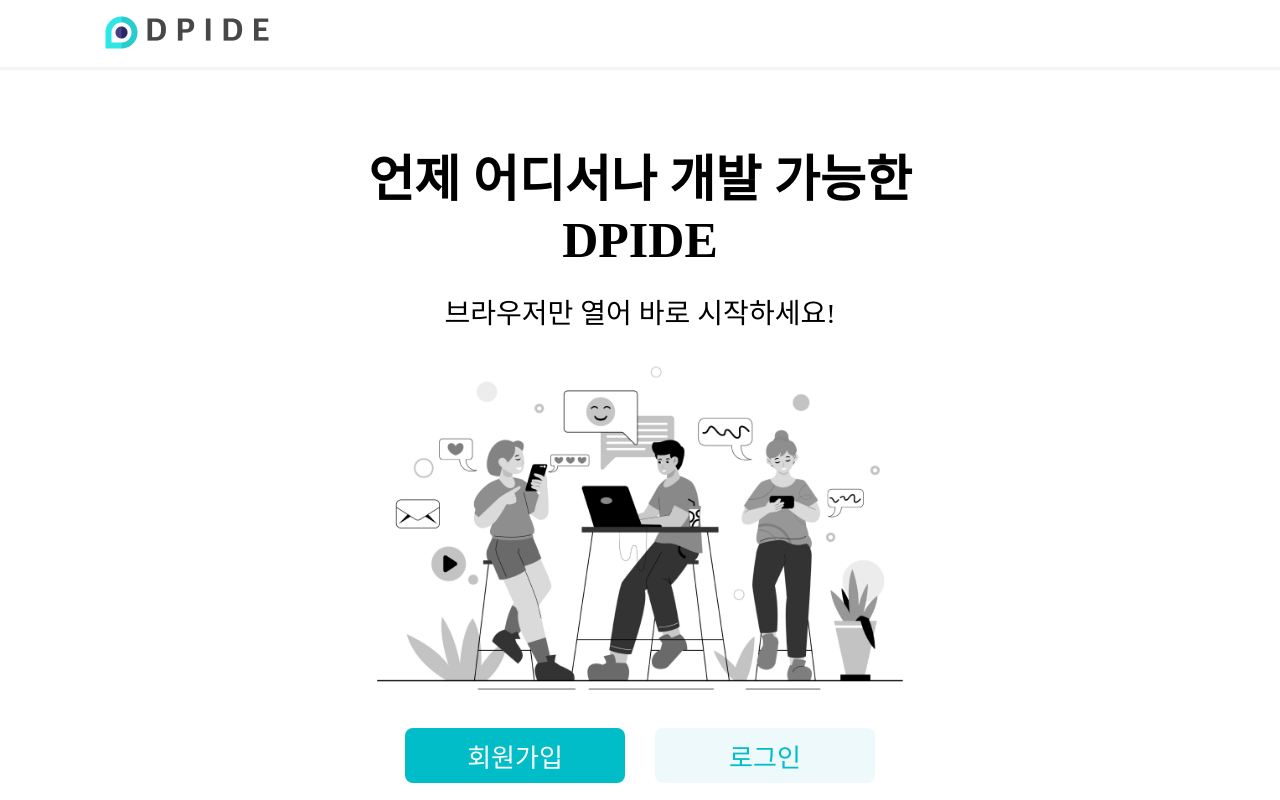
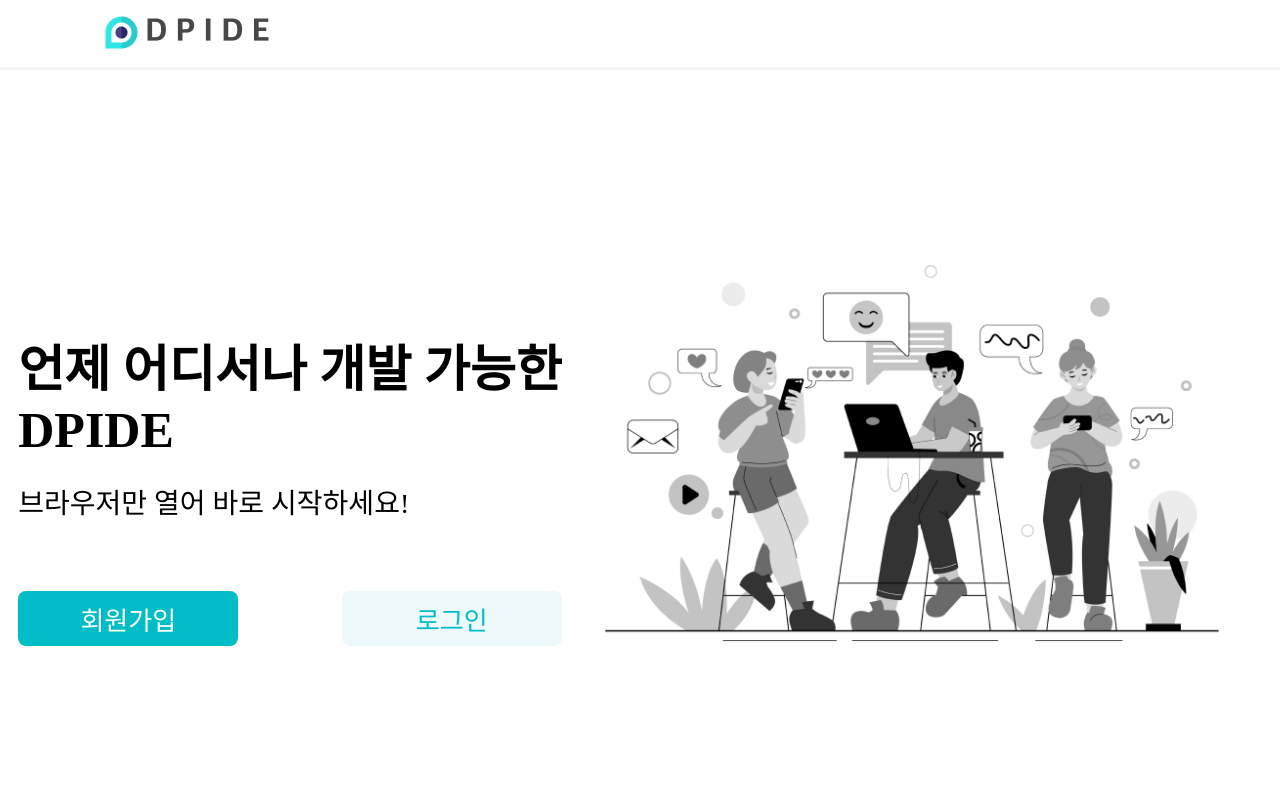
Before and after one commit to yunseochnn/DPIDE-frontend, a React (Vite) app: page / in a window 1280 px wide. Built offline with nearby package versions, Linux system fonts and the light colour scheme.

Commit message:
design: startPage 디자인 수정

```diff
--- a/src/pages/StartPage/StartPage.style.ts
+++ b/src/pages/StartPage/StartPage.style.ts
@@ -22,11 +22,15 @@
 
 export const StartWrapper_Top_Logo = styled.div``;
 
-export const StartWrapper_Bottom = styled.div``;
+export const StartWrapper_Bottom = styled.div`
+  display: flex;
+  align-items: center;
+  justify-content: center;
+  margin-top: 150px;
+`;
 
 export const StartWrapper_Bottom_context = styled.div`
   margin-top: 105px;
-  text-align: center;
 
   @media screen and (max-height: 900px) {
     margin-top: 80px;
@@ -49,13 +53,13 @@
   align-items: center;
   justify-content: center;
   img {
-    width: 600px;
+    width: 700px;
   }
 `;
 
 export const StartWrapper_Bottom_Buttons = styled.div`
   display: flex;
-  justify-content: center;
+  justify-content: space-between;
   align-items: center;
   gap: 30px;
 `;
@@ -90,3 +94,10 @@
     cursor: pointer;
   }
 `;
+
+export const Start = styled.div`
+  display: flex;
+  flex-direction: column;
+  gap: 73px;
+  justify-content: flex-start;
+`;
--- a/src/pages/StartPage/StartPage.tsx
+++ b/src/pages/StartPage/StartPage.tsx
@@ -1,5 +1,6 @@
 import { useNavigate } from 'react-router-dom';
 import {
+  Start,
   StartContainer,
   StartWraper_Bottom_Image,
   StartWrapper_Bottom,
@@ -24,19 +25,19 @@
       </StartWrapper_Top>
 
       <StartWrapper_Bottom>
-        <StartWrapper_Bottom_context>
-          <StartWrapper_Bottom_context_text1>{`언제 어디서나 개발 가능한 \n DPIDE`}</StartWrapper_Bottom_context_text1>
-          <StartWrapper_Bottom_context_text2>{`브라우저만 열어 바로 시작하세요!`}</StartWrapper_Bottom_context_text2>
-        </StartWrapper_Bottom_context>
-
+        <Start>
+          <StartWrapper_Bottom_context>
+            <StartWrapper_Bottom_context_text1>{`언제 어디서나 개발 가능한 \n DPIDE`}</StartWrapper_Bottom_context_text1>
+            <StartWrapper_Bottom_context_text2>{`브라우저만 열어 바로 시작하세요!`}</StartWrapper_Bottom_context_text2>
+          </StartWrapper_Bottom_context>
+          <StartWrapper_Bottom_Buttons>
+            <StartWrapper_SignUp_Button onClick={() => navigate('/sign-up')}>회원가입</StartWrapper_SignUp_Button>
+            <StartWrapper_Login_Button onClick={() => navigate('/login')}>로그인</StartWrapper_Login_Button>
+          </StartWrapper_Bottom_Buttons>
+        </Start>
         <StartWraper_Bottom_Image>
           <img src="/src/assets/images/startPage.png" />
         </StartWraper_Bottom_Image>
-
-        <StartWrapper_Bottom_Buttons>
-          <StartWrapper_SignUp_Button onClick={() => navigate('/sign-up')}>회원가입</StartWrapper_SignUp_Button>
-          <StartWrapper_Login_Button onClick={() => navigate('/login')}>로그인</StartWrapper_Login_Button>
-        </StartWrapper_Bottom_Buttons>
       </StartWrapper_Bottom>
     </StartContainer>
   );
```
